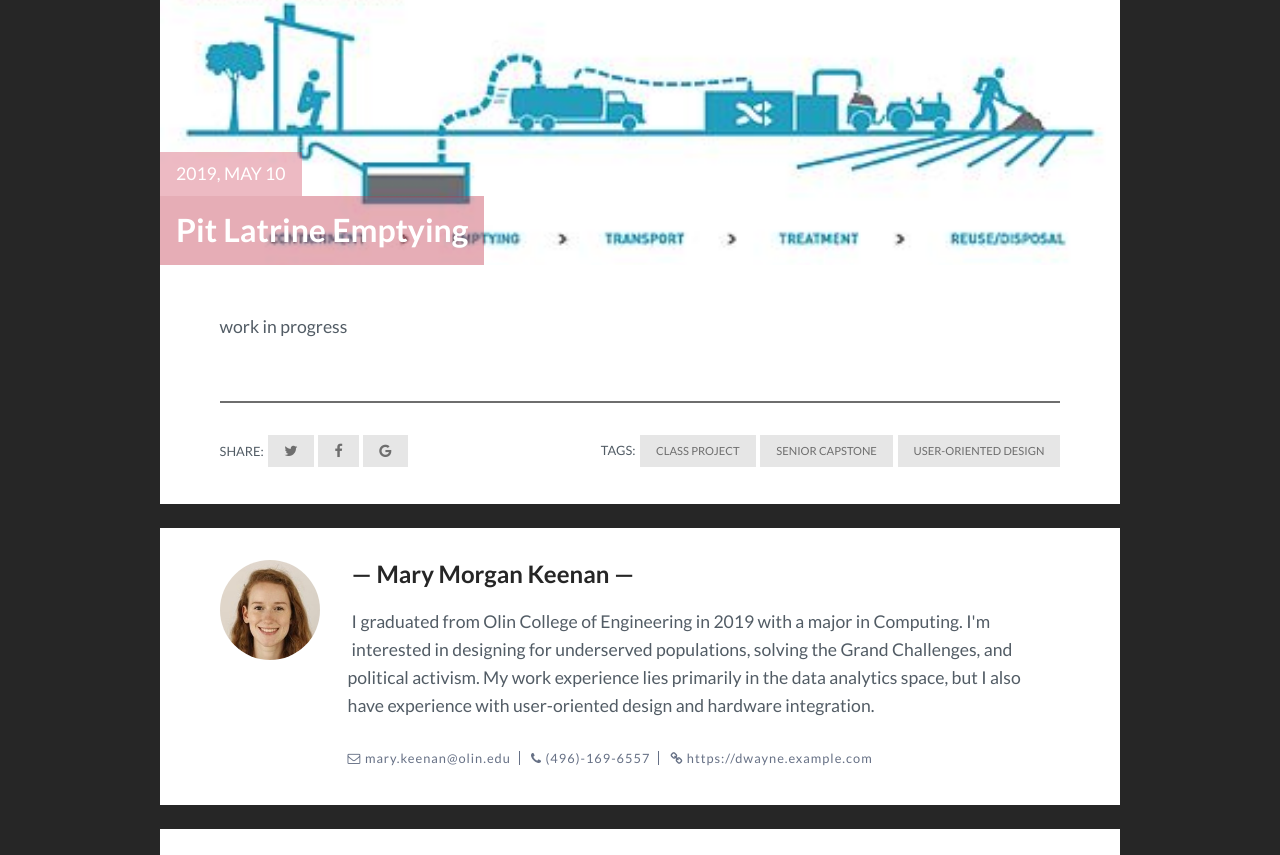
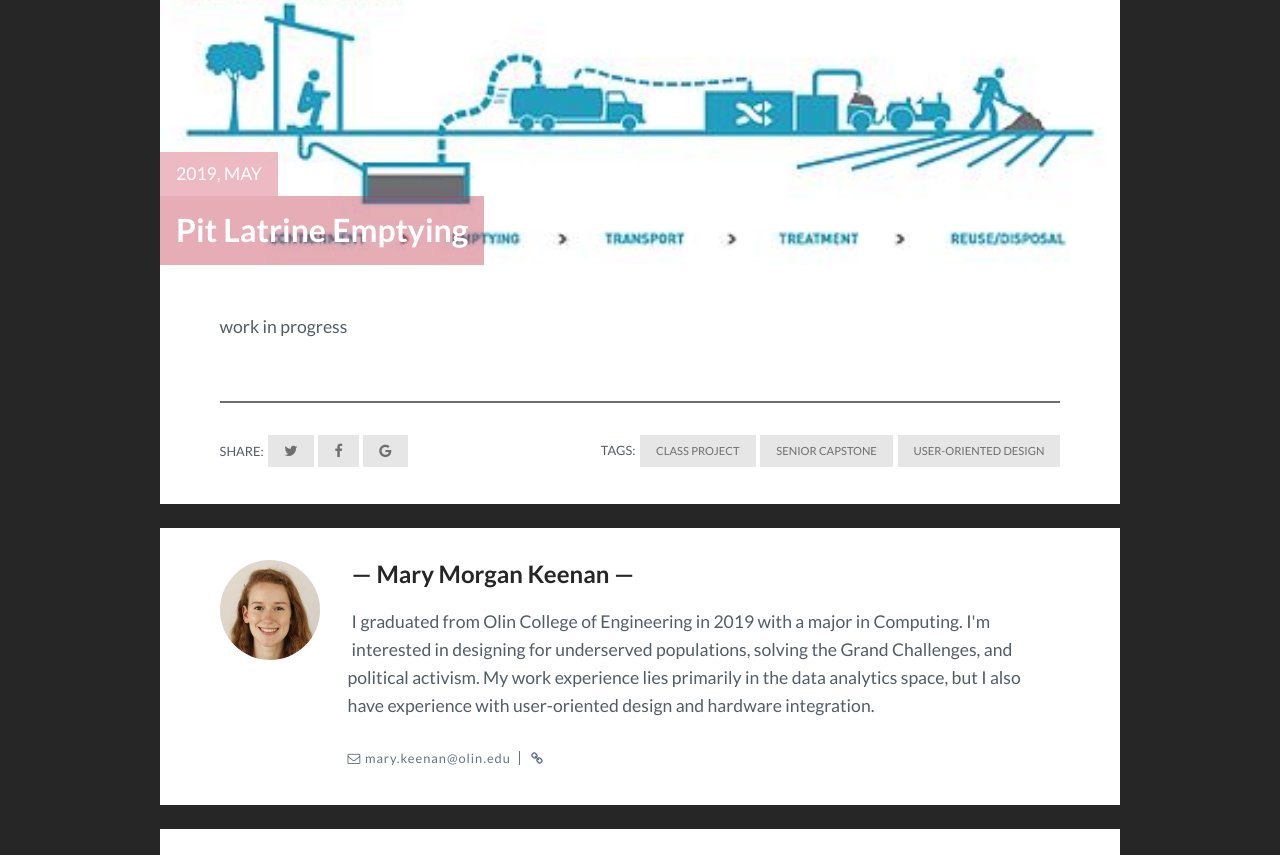
Before and after one commit to mary-keenan/mary-keenan.github.io, a Jekyll site: the page built from _posts/0000-00-00-pit-latrine-emptying.markdown, in a window 1280 px wide. Shown: the part 260-1115 px from the top of the page. Built offline with Jekyll 4.4.1, drawn with Linux system fonts in a browser that asks for light colours.

Commit message:
fine tuning

```diff
--- a/_config.yml
+++ b/_config.yml
@@ -20,7 +20,7 @@
 email: mary.keenan@olin.edu # your email
 
 # Social link
-linkedin_url:    # add url link
+linkedin: https://linkedin.com/in/mary-keenan # add url link
 
 # Tracker
 analytics:
--- a/_layouts/post.html
+++ b/_layouts/post.html
@@ -10,7 +10,7 @@
         <img src={{ "/assets/img/" | prepend: site.baseurl | append : page.img}} alt="{{page.title}}">
       </div>
       <div class="post_description">
-        <p class="post_meta">{{page.date | date: '%Y, %b %d'}}</p>
+        <p class="post_meta">{{page.date | date: '%Y, %b'}}</p>
         <h1 class="post_title">{{page.title}}</h1>
       </div>
     </header> <!-- End Header -->
@@ -52,13 +52,9 @@
           <span class="author_email"><i class="fa fa-envelope-o" aria-hidden="true"></i> <a href="mailto:dwayne@example.com">dwayne@example.com</a></span>
           {% endif %}
 
-          {% if site.phone %}
-          <span class="author_phone"><i class="fa fa-phone" aria-hidden="true"></i> <a href="tel:{{site.phone}}">{{site.phone}}</a></span>
-          {% else %}
-          <span class="author_phone"><i class="fa fa-phone" aria-hidden="true"></i> <a href="tel:+496-169-65-57">(496)-169-6557</a></span>
-          {% endif %}
 
-          {% if site.website %}
+
+          {% if site.linkedin %}
           <span class="author_website"><i class="fa fa-link" aria-hidden="true"></i> <a href="{{site.website}}" target="_blank">{{site.website}}</a></span>
           {% else %}
           <span class="author_website"><i class="fa fa-link" aria-hidden="true"></i> <a href="#" target="_blank">https://dwayne.example.com</a></span>
```
